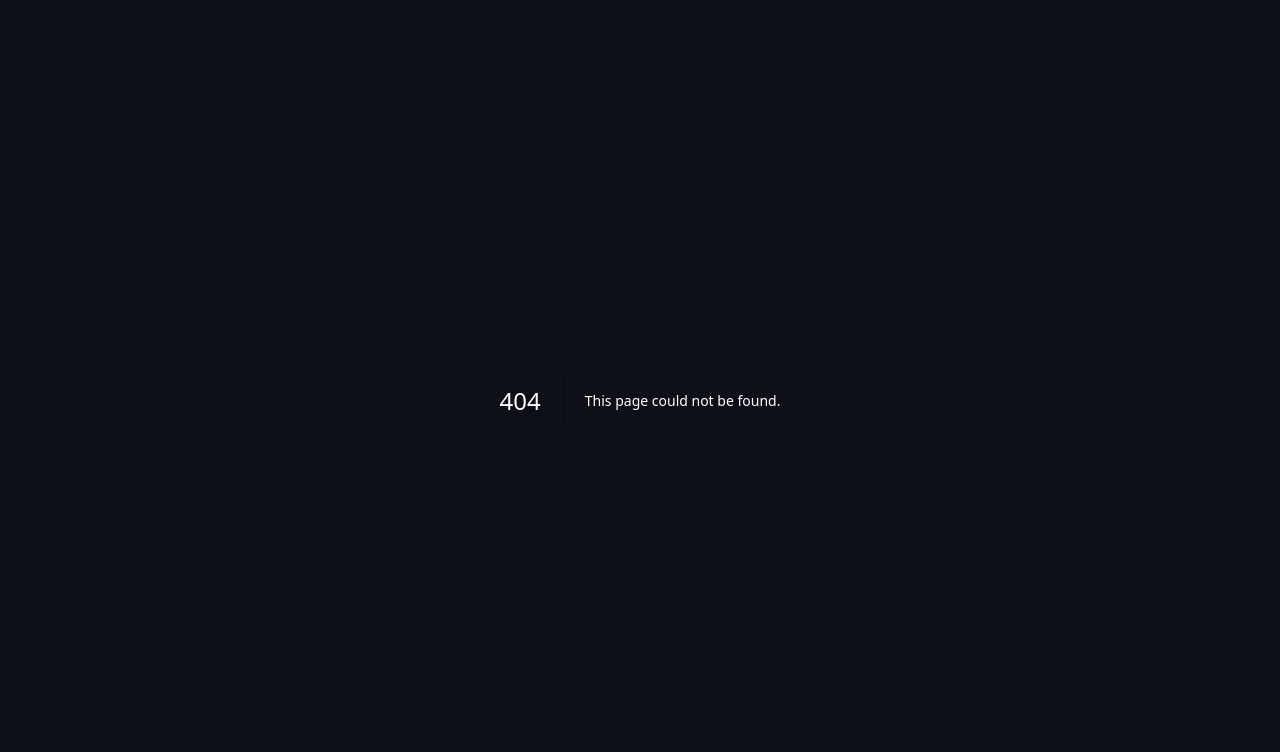
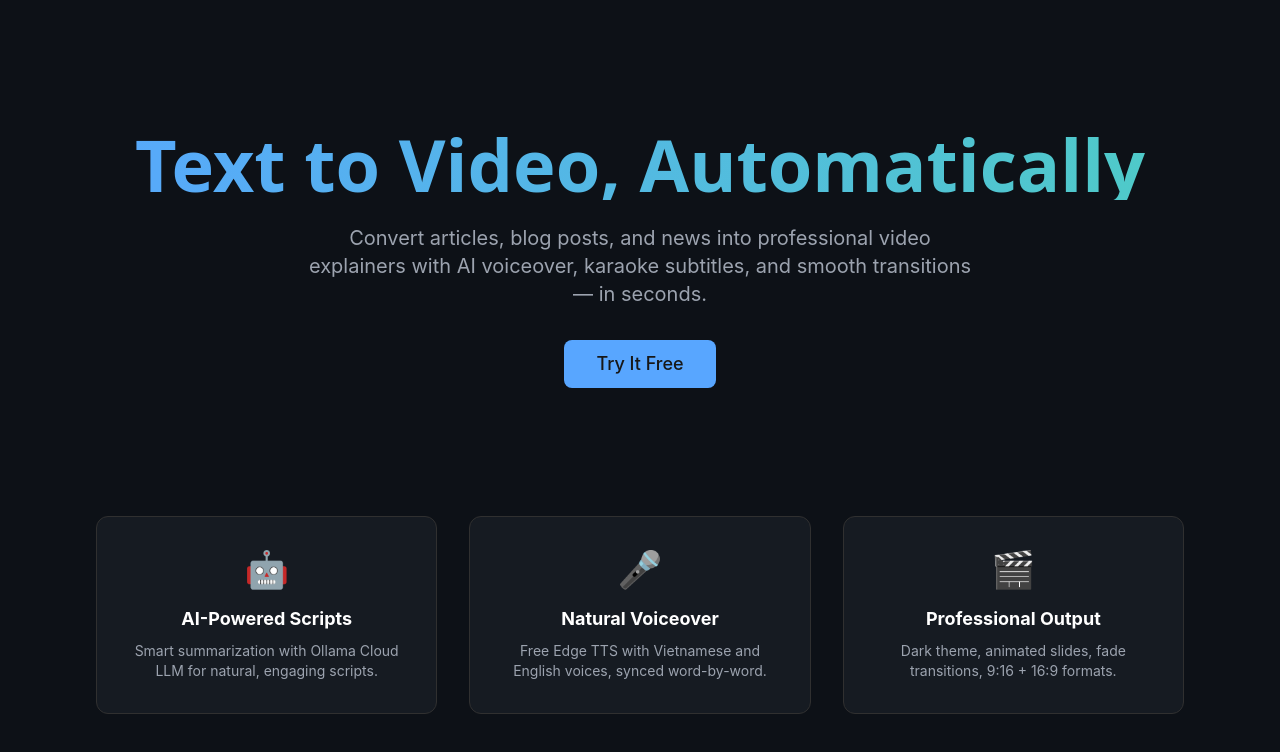
Before and after one commit to nguyennamkkb/news2podcast, a Next.js app in the folder frontend/: page /landing in a window 1280 px wide. Before the commit this address had no page. Shown: the top 752 px of the page. Built offline with nearby package versions, Linux system fonts and the light colour scheme.

Commit message:
feat(frontend): add error boundary, job error, voice preview, bg music selector, and landing page

```diff
--- /dev/null
+++ b/frontend/src/app/landing/page.tsx
@@ -0,0 +1,42 @@
+import Link from "next/link";
+import { Button } from "@/components/ui/button";
+
+export default function LandingPage() {
+  return (
+    <main className="min-h-screen bg-bg-primary">
+      {/* Hero */}
+      <section className="text-center py-32 px-8">
+        <h1 className="text-5xl md:text-7xl font-display font-black mb-6 bg-gradient-to-r from-accent-blue to-accent-teal bg-clip-text text-transparent">
+          Text to Video, Automatically
+        </h1>
+        <p className="text-xl text-gray-400 max-w-2xl mx-auto mb-8">
+          Convert articles, blog posts, and news into professional video explainers with AI voiceover, karaoke subtitles, and smooth transitions — in seconds.
+        </p>
+        <div className="flex gap-4 justify-center">
+          <Link href="/app">
+            <Button size="lg" className="bg-accent-blue hover:bg-accent-blue/80 text-lg px-8 py-6">
+              Try It Free
+            </Button>
+          </Link>
+        </div>
+      </section>
+
+      {/* Features */}
+      <section className="max-w-6xl mx-auto px-8 pb-32">
+        <div className="grid md:grid-cols-3 gap-8">
+          {[
+            { title: "AI-Powered Scripts", desc: "Smart summarization with Ollama Cloud LLM for natural, engaging scripts.", icon: "🤖" },
+            { title: "Natural Voiceover", desc: "Free Edge TTS with Vietnamese and English voices, synced word-by-word.", icon: "🎤" },
+            { title: "Professional Output", desc: "Dark theme, animated slides, fade transitions, 9:16 + 16:9 formats.", icon: "🎬" },
+          ].map((f, i) => (
+            <div key={i} className="bg-bg-secondary border border-border rounded-xl p-8 text-center">
+              <p className="text-4xl mb-4">{f.icon}</p>
+              <h3 className="text-lg font-bold mb-2">{f.title}</h3>
+              <p className="text-gray-400 text-sm">{f.desc}</p>
+            </div>
+          ))}
+        </div>
+      </section>
+    </main>
+  );
+}
--- a/frontend/src/app/layout.tsx
+++ b/frontend/src/app/layout.tsx
@@ -1,6 +1,7 @@
 import type { Metadata } from "next";
 import "./globals.css";
 import { Providers } from "./providers";
+import { ErrorBoundary } from "@/components/ErrorBoundary";
 
 export const metadata: Metadata = {
   title: "News2Video - Text to Video AI",
@@ -15,7 +16,7 @@ export default function RootLayout({
   return (
     <html lang="en" className="dark">
       <body className="bg-bg-primary text-white antialiased">
-        <Providers>{children}</Providers>
+        <ErrorBoundary><Providers>{children}</Providers></ErrorBoundary>
       </body>
     </html>
   );
--- /dev/null
+++ b/frontend/src/components/BgMusicSelector.tsx
@@ -0,0 +1,33 @@
+"use client";
+
+import { Button } from "@/components/ui/button";
+
+const TRACKS = [
+  { id: null, label: "None", icon: "🔇" },
+  { id: "news-theme-1", label: "News Theme 1", icon: "🎵" },
+  { id: "corporate", label: "Corporate", icon: "🏢" },
+  { id: "upbeat", label: "Upbeat", icon: "⚡" },
+];
+
+interface BgMusicSelectorProps {
+  selected: string | null;
+  onSelect: (id: string | null) => void;
+}
+
+export function BgMusicSelector({ selected, onSelect }: BgMusicSelectorProps) {
+  return (
+    <div className="flex gap-2 flex-wrap">
+      {TRACKS.map((track) => (
+        <Button
+          key={String(track.id)}
+          variant={selected === track.id ? "default" : "outline"}
+          size="sm"
+          onClick={() => onSelect(track.id)}
+          className={selected === track.id ? "bg-accent-blue" : ""}
+        >
+          {track.icon} {track.label}
+        </Button>
+      ))}
+    </div>
+  );
+}
--- /dev/null
+++ b/frontend/src/components/ErrorBoundary.tsx
@@ -0,0 +1,31 @@
+"use client";
+
+import { Component, ReactNode } from "react";
+import { Button } from "@/components/ui/button";
+
+interface Props { children: ReactNode; }
+interface State { hasError: boolean; error: Error | null; }
+
+export class ErrorBoundary extends Component<Props, State> {
+  state: State = { hasError: false, error: null };
+
+  static getDerivedStateFromError(error: Error): State {
+    return { hasError: true, error };
+  }
+
+  render() {
+    if (this.state.hasError) {
+      return (
+        <main className="min-h-screen p-8 flex items-center justify-center">
+          <div className="text-center max-w-md">
+            <p className="text-6xl mb-4">⚠️</p>
+            <h2 className="text-xl font-bold mb-2">Something went wrong</h2>
+            <p className="text-gray-400 mb-4 text-sm">{this.state.error?.message}</p>
+            <Button onClick={() => window.location.reload()}>Reload Page</Button>
+          </div>
+        </main>
+      );
+    }
+    return this.props.children;
+  }
+}
--- /dev/null
+++ b/frontend/src/components/JobError.tsx
@@ -0,0 +1,21 @@
+"use client";
+
+import { Button } from "@/components/ui/button";
+
+interface JobErrorProps {
+  errorMessage: string | null;
+  retryable: boolean;
+  onRetry: () => void;
+}
+
+export function JobError({ errorMessage, retryable, onRetry }: JobErrorProps) {
+  return (
+    <div className="text-center py-12">
+      <p className="text-4xl mb-4">❌</p>
+      <h3 className="text-lg font-bold text-red-400 mb-2">Generation Failed</h3>
+      <p className="text-gray-400 text-sm mb-4 max-w-md mx-auto">{errorMessage || "An unexpected error occurred. Please try again."}</p>
+      {retryable && <Button onClick={onRetry} className="bg-accent-red hover:bg-accent-red/80">Retry Generation</Button>}
+      <p className="text-xs text-gray-500 mt-4">If the problem persists, check your Ollama Cloud connection in Settings.</p>
+    </div>
+  );
+}
--- /dev/null
+++ b/frontend/src/components/VoicePreview.tsx
@@ -0,0 +1,37 @@
+"use client";
+
+import { useState } from "react";
+import { Button } from "@/components/ui/button";
+
+interface VoicePreviewProps {
+  voiceId: string;
+  label: string;
+}
+
+export function VoicePreview({ voiceId, label }: VoicePreviewProps) {
+  const [playing, setPlaying] = useState(false);
+
+  // Demo text per voice
+  const demoTexts: Record<string, string> = {
+    "vi-VN-HoaiMyNeural": "Xin chào, tôi là Hoài My, giọng đọc tin tức miền Bắc.",
+    "vi-VN-NamMinhNeural": "Xin chào, tôi là Nam Minh, giọng đọc tin tức miền Bắc.",
+    "en-US-JennyNeural": "Hello, I'm Jenny, your news anchor.",
+    "en-US-GuyNeural": "Hello, I'm Guy, bringing you the latest updates.",
+  };
+
+  const handlePreview = () => {
+    setPlaying(true);
+    // In production, play a pre-generated sample
+    const utterance = new SpeechSynthesisUtterance(demoTexts[voiceId] || `${label}`);
+    utterance.lang = voiceId.startsWith("vi") ? "vi-VN" : "en-US";
+    utterance.rate = 1.0;
+    utterance.onend = () => setPlaying(false);
+    speechSynthesis.speak(utterance);
+  };
+
+  return (
+    <Button variant="ghost" size="sm" onClick={handlePreview} disabled={playing} className="text-xs">
+      {playing ? "🔊..." : "🔊 Preview"}
+    </Button>
+  );
+}
```
